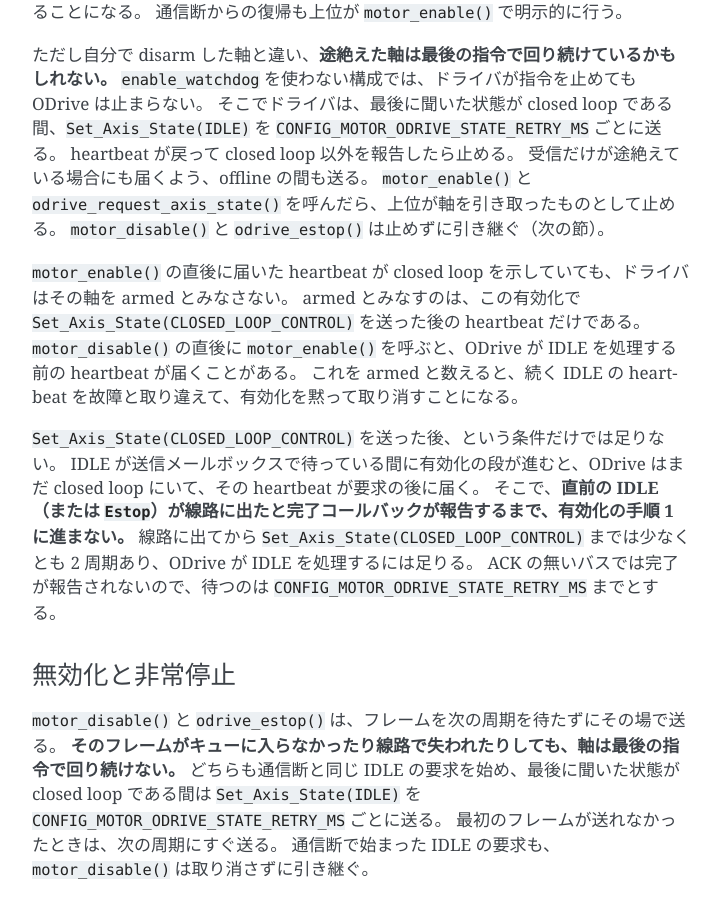
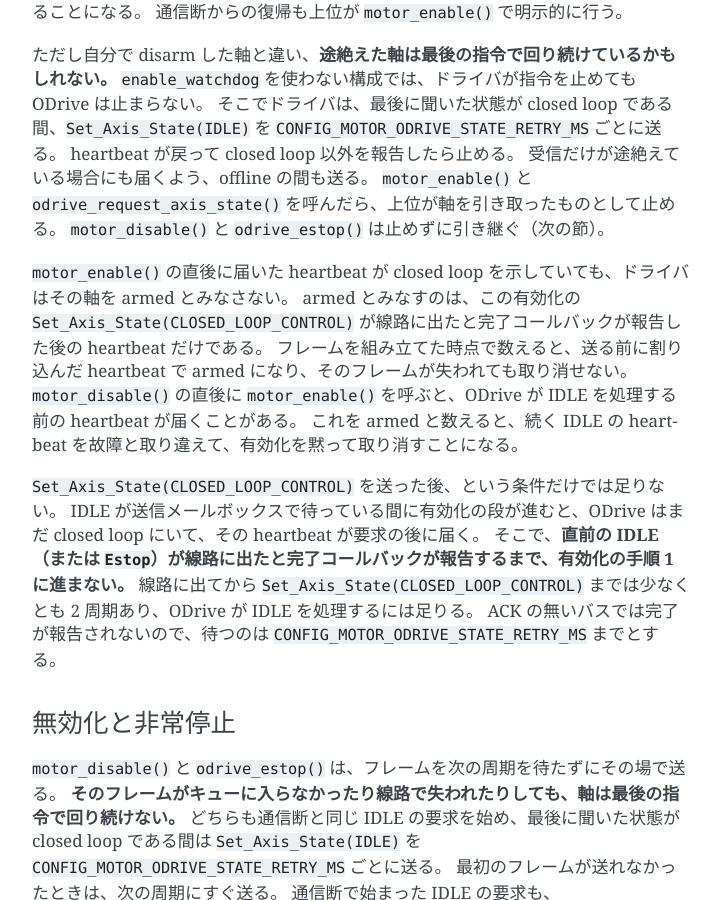
Before and after one commit to ForteFibre/fibril_zephyr, a Sphinx documentation site: the page built from doc/drivers/odrive.md, in a window 1280 px wide and 900 px high, scrolled down 5354 px. Shown: the whole window, without its empty margins (388-1107 px from the left). Built offline with Sphinx 7.4.7, drawn with Linux system fonts in a browser that asks for light colours; some of the changed text lies outside the part shown.

Commit message:
docs(drivers): ODrive の armed の判定と停止の通知を文書に反映する
doc/drivers/odrive.md と ADR 0022 の決定 12、22 を合わせる。

Co-Authored-By: Claude Opus 5.5 <noreply@anthropic.com>

```diff
--- a/doc/drivers/odrive.md
+++ b/doc/drivers/odrive.md
@@ -209,7 +209,8 @@ heartbeat が戻って closed loop 以外を報告したら止める。
 `motor_disable()` と `odrive_estop()` は止めずに引き継ぐ（次の節）。
 
 `motor_enable()` の直後に届いた heartbeat が closed loop を示していても、ドライバはその軸を armed とみなさない。
-armed とみなすのは、この有効化で `Set_Axis_State(CLOSED_LOOP_CONTROL)` を送った後の heartbeat だけである。
+armed とみなすのは、この有効化の `Set_Axis_State(CLOSED_LOOP_CONTROL)` が線路に出たと完了コールバックが報告した後の heartbeat だけである。
+フレームを組み立てた時点で数えると、送る前に割り込んだ heartbeat で armed になり、そのフレームが失われても取り消せない。
 `motor_disable()` の直後に `motor_enable()` を呼ぶと、ODrive が IDLE を処理する前の heartbeat が届くことがある。
 これを armed と数えると、続く IDLE の heartbeat を故障と取り違えて、有効化を黙って取り消すことになる。
 
@@ -260,7 +261,7 @@ watchdog を戻すのは `Set_Input_*` と closed loop への遷移だけで、
 
 | 登録 | 呼ばれるとき |
 | --- | --- |
-| `odrive_set_state_callback()` | heartbeat の `axis_state` / `procedure_result` / `active_errors` / `trajectory_done` が変わったとき、`Get_Error` の `active_errors` / `disarm_reason` が変わったとき、online / offline が変わったとき |
+| `odrive_set_state_callback()` | heartbeat の `axis_state` / `procedure_result` / `active_errors` / `trajectory_done` が変わったとき、`Get_Error` の `active_errors` / `disarm_reason` が変わったとき、online / offline が変わったとき、`motor_disable()` / `odrive_estop()` が有効な軸を止めたとき |
 | `odrive_set_feedback_callback()` | `Get_Encoder_Estimates` が届いたとき（既定 100 Hz） |
 
 2 本に分かれているのは、再投入の判断だけが欲しい上位が 100 Hz のコールバックを受けずに済むようにするためである。
```
Also changed, not shown: doc/adr/0022-odrive-control-api-layering.md (+2 -2 lines).
